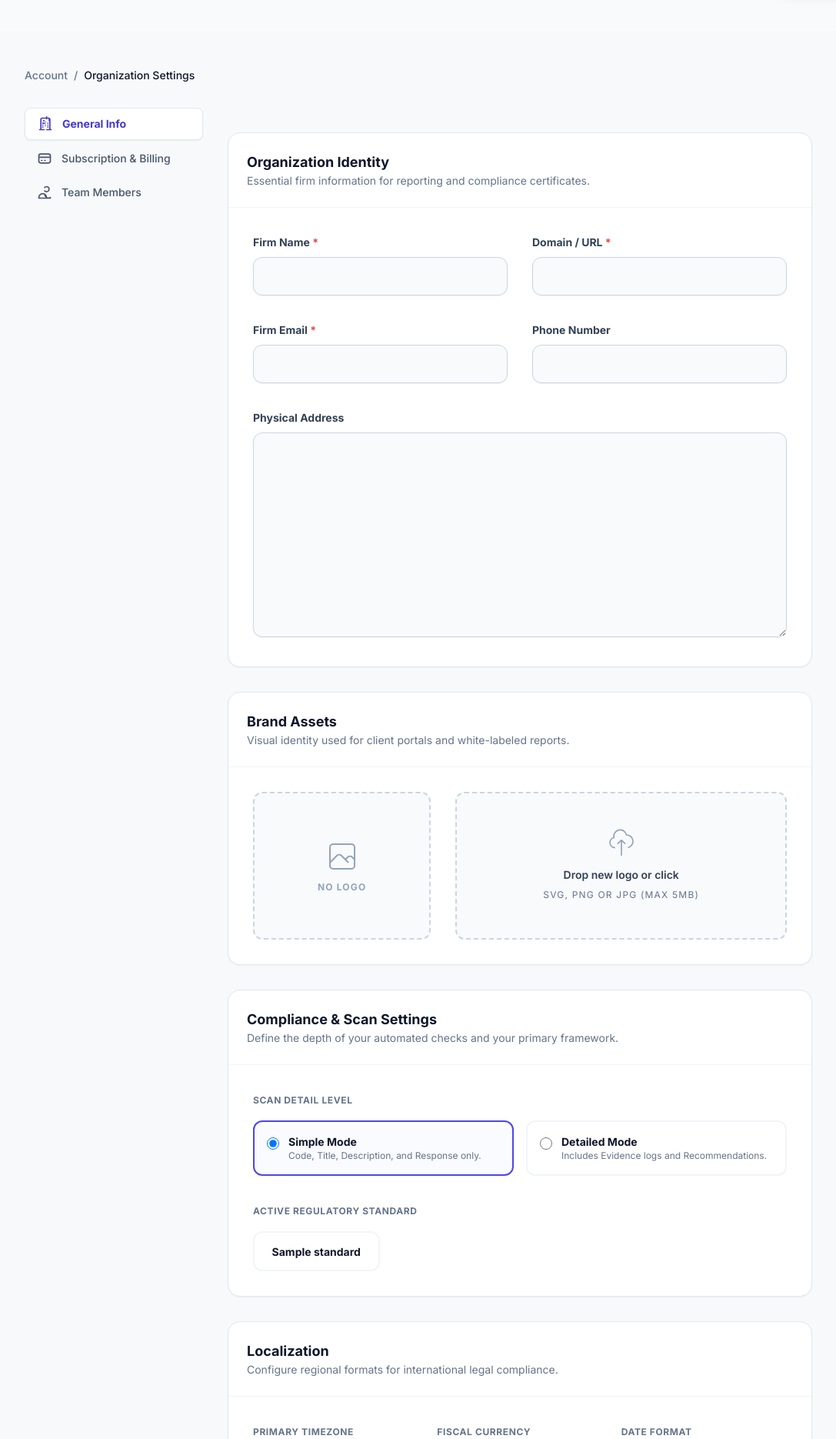
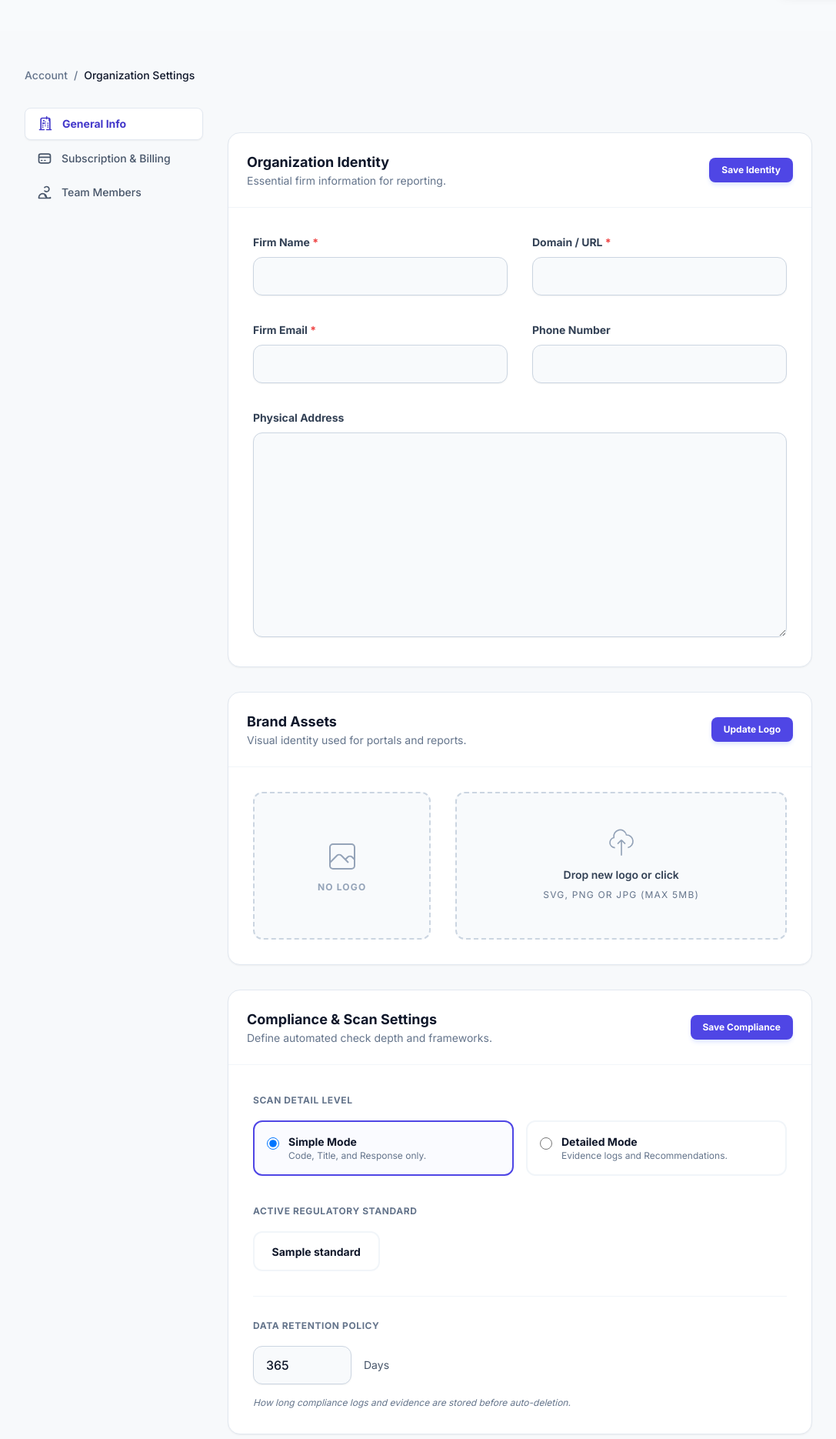
Before and after one commit to links900/complylaw-v5, a Django app: template templates/users/firm_settings.html in a window 1280 px wide. Shown: the part 65-1935 px from the top of the page at 77% size, without its empty margins (96-1183 px from the left). Run offline with Django 5.2, Linux system fonts and the light colour scheme; tables that the repository leaves empty hold one stand-in row (values such as "Sample post"); the template is opened without the code that fills it: values that come from a table or form of the project are taken from there, most other values are stand-ins (such as "Sample title", 1, 10 or a date in 2020); parts of the project's set-up code (start-up, migrations or seed data) failed here and were passed over; some libraries are stand-ins or nearby versions.

Commit message:
Working ComplyLaw 5.3

```diff
--- a/templates/base.html
+++ b/templates/base.html
@@ -88,37 +88,56 @@
 						<div class="hidden sm:flex items-center h-8 w-[1px] bg-slate-200 mx-2"></div>
 
 						<div class="relative" x-data="{ profileOpen: false }">
-                            <button @click="profileOpen = !profileOpen" class="flex items-center gap-2 group">
-                                <div class="w-8 h-8 rounded-full bg-brand-600 text-white flex items-center justify-center text-xs font-bold border-2 border-white shadow-sm group-hover:ring-2 group-hover:ring-brand-500/20 transition-all">
-                                    {{ user.username|slice:":1"|upper }}
+							<button @click="profileOpen = !profileOpen" class="flex items-center gap-2 group focus:outline-none">
+								<div class="w-9 h-9 rounded-full bg-indigo-600 flex items-center justify-center overflow-hidden border-2 border-white shadow-sm group-hover:ring-2 group-hover:ring-brand-500/20 transition-all">
+									{% if user.firmprofile.logo %}
+										<img src="{{ user.firmprofile.logo.url }}" class="w-full h-full object-cover">
+									{% else %}
+										<span class="text-white text-xs font-bold">{{ user.username|slice:":1"|upper }}</span>
+									{% endif %}
 								</div>
-                                <svg class="w-4 h-4 text-slate-400" fill="none" stroke="currentColor" viewBox="0 0 24 24"><path stroke-linecap="round" stroke-linejoin="round" stroke-width="2" d="M19 9l-7 7-7-7"/></svg>
+
+								<svg class="w-4 h-4 text-slate-400 group-hover:text-slate-600 transition-colors" fill="none" stroke="currentColor" viewBox="0 0 24 24">
+									<path stroke-linecap="round" stroke-linejoin="round" stroke-width="2" d="M19 9l-7 7-7-7"/>
+								</svg>
 							</button>
 
-                            <div x-show="profileOpen" x-cloak @click.away="profileOpen = false"
-                                 class="absolute right-0 mt-3 w-56 bg-white rounded-xl shadow-xl border border-slate-200 py-2 z-50 animate-fade-in">
+							<div x-show="profileOpen"
+								 x-cloak
+								 @click.away="profileOpen = false"
+								 class="absolute right-0 mt-3 w-56 bg-white rounded-xl shadow-xl border border-slate-200 py-2 z-50">
+
 								<div class="px-4 py-2 border-b border-slate-100 mb-1">
-                                    <p class="text-xs font-bold text-slate-400 uppercase tracking-widest">Organization</p>
+									<p class="text-[10px] font-bold text-slate-400 uppercase tracking-widest">Organization</p>
 									<p class="text-sm font-semibold text-slate-900 truncate">
 										{% if user.firmprofile %}
 											{{ user.firmprofile.firm_name }}
 										{% else %}
 											Setup Organization
-{% endif %}</p>
+										{% endif %}
+									</p>
 								</div>
-                                <a href="{% url 'users:profile' %}" class="block px-4 py-2 text-sm text-slate-700 hover:bg-slate-50">User Settings</a>
-                                <a href="{% url 'users:firm_settings' %}" class="block px-4 py-2 text-sm text-slate-700 hover:bg-slate-50">Firm Configuration</a>
+
+								<a href="{% url 'users:profile' %}" class="block px-4 py-2 text-sm text-slate-700 hover:bg-slate-50 transition-colors">User Settings</a>
+								<a href="{% url 'users:firm_settings' %}" class="block px-4 py-2 text-sm text-slate-700 hover:bg-slate-50 transition-colors">Firm Configuration</a>
+
 								<div class="h-[1px] bg-slate-100 my-1"></div>
+
 								<form method="post" action="{% url 'account_logout' %}" class="block">
 									{% csrf_token %}
-                                    <button type="submit" class="w-full text-left px-4 py-2 text-sm text-rose-600 font-bold hover:bg-rose-50 transition-colors">Sign Out</button>
+									<button type="submit" class="w-full text-left px-4 py-2 text-sm text-rose-600 font-bold hover:bg-rose-50 transition-colors">
+										Sign Out
+									</button>
 								</form>
 							</div>
 						</div>
 						{% else %}
+						<div class="flex items-center gap-4">
 							<a href="{% url 'account_login' %}" class="text-sm font-bold text-slate-600 hover:text-slate-900 transition-colors">Log In</a>
 							<a href="{% url 'account_signup' %}" class="bg-brand-600 text-white px-5 py-2.5 rounded-lg text-sm font-bold shadow-lg shadow-brand-200 hover:bg-brand-700 transition-all transform active:scale-95">Start Free Trial</a>
+						</div>
 						{% endif %}
+
                 </div>
             </div>
         </div>
--- a/templates/users/firm_settings.html
+++ b/templates/users/firm_settings.html
@@ -1,6 +1,3 @@
-<!-- templates/users/firm_settings.html — BEAUTIFUL & PERFECTLY SIZED -->
-
-
 {% extends "base.html" %}
 {% load static %}
 
@@ -35,11 +32,12 @@
         </nav>
       </aside>
 
-      <div class="lg:col-span-9">
+      <form method="post" enctype="multipart/form-data" class="lg:col-span-9 space-y-8">
+        {% csrf_token %}
 
         {% if messages %}
           {% for message in messages %}
-            <div class="mb-6 p-4 rounded-xl flex items-center shadow-sm border
+            <div class="p-4 rounded-xl flex items-center shadow-sm border
               {% if message.tags == 'success' %}bg-emerald-50 text-emerald-800 border-emerald-100
               {% else %}bg-red-50 text-red-800 border-red-100{% endif %}">
               <svg class="w-5 h-5 mr-3" fill="currentColor" viewBox="0 0 20 20"><path fill-rule="evenodd" d="M10 18a8 8 0 100-16 8 8 0 000 16zm3.707-9.293a1 1 0 00-1.414-1.414L9 10.586 7.707 9.293a1 1 0 00-1.414 1.414l2 2a1 1 0 001.414 0l4-4z" clip-rule="evenodd"/></svg>
@@ -48,13 +46,14 @@
           {% endfor %}
         {% endif %}
 
-        <form method="post" enctype="multipart/form-data" class="space-y-8">
-          {% csrf_token %}
-
         <div class="bg-white border border-slate-200 rounded-2xl shadow-sm">
-            <div class="p-6 border-b border-slate-100">
+          <input type="hidden" name="section_name" value="Organization Identity">
+          <div class="p-6 border-b border-slate-100 flex justify-between items-center">
+            <div>
               <h2 class="text-lg font-bold text-slate-900">Organization Identity</h2>
-              <p class="text-sm text-slate-500">Essential firm information for reporting and compliance certificates.</p>
+              <p class="text-sm text-slate-500">Essential firm information for reporting.</p>
+            </div>
+            <button type="submit" class="px-4 py-2 text-xs font-bold bg-indigo-600 text-white rounded-lg hover:bg-indigo-700 transition shadow-md shadow-indigo-100">Save Identity</button>
           </div>
 
           <div class="p-8 space-y-6">
@@ -93,9 +92,12 @@
         </div>
 
         <div class="bg-white border border-slate-200 rounded-2xl shadow-sm overflow-hidden">
-            <div class="p-6 border-b border-slate-100">
+          <div class="p-6 border-b border-slate-100 flex justify-between items-center">
+              <div>
                 <h2 class="text-lg font-bold text-slate-900">Brand Assets</h2>
-                <p class="text-sm text-slate-500">Visual identity used for client portals and white-labeled reports.</p>
+                <p class="text-sm text-slate-500">Visual identity used for portals and reports.</p>
+              </div>
+              <button type="submit" name="section_name" value="Brand Assets" class="px-4 py-2 text-xs font-bold bg-indigo-600 text-white rounded-lg hover:bg-indigo-700 transition shadow-md shadow-indigo-100">Update Logo</button>
           </div>
           <div class="p-8">
               <div class="flex flex-col md:flex-row items-start gap-8">
@@ -140,9 +142,12 @@
         </div>
 
         <div class="bg-white border border-slate-200 rounded-2xl shadow-sm">
-            <div class="p-6 border-b border-slate-100">
+          <div class="p-6 border-b border-slate-100 flex justify-between items-center">
+              <div>
                 <h2 class="text-lg font-bold text-slate-900">Compliance & Scan Settings</h2>
-                <p class="text-sm text-slate-500">Define the depth of your automated checks and your primary framework.</p>
+                <p class="text-sm text-slate-500">Define automated check depth and frameworks.</p>
+              </div>
+              <button type="submit" name="section_name" value="Compliance Settings" class="px-4 py-2 text-xs font-bold bg-indigo-600 text-white rounded-lg hover:bg-indigo-700 transition shadow-md shadow-indigo-100">Save Compliance</button>
           </div>
 
           <div class="p-8 space-y-8">
@@ -153,14 +158,14 @@
                           <input type="radio" name="scan_mode" value="simple" class="mt-1 h-4 w-4 text-indigo-600 border-slate-300" {% if form.scan_mode.value == 'simple' or form.instance.scan_mode == 'simple' %}checked{% endif %}>
                           <div class="ml-3">
                               <span class="block text-sm font-bold text-slate-900">Simple Mode</span>
-                                <span class="block text-xs text-slate-500">Code, Title, Description, and Response only.</span>
+                              <span class="block text-xs text-slate-500">Code, Title, and Response only.</span>
                           </div>
                       </label>
                       <label class="relative flex p-4 cursor-pointer border-2 rounded-xl transition hover:bg-slate-50 border-slate-100 has-[:checked]:border-indigo-600 has-[:checked]:bg-indigo-50/30">
                           <input type="radio" name="scan_mode" value="detailed" class="mt-1 h-4 w-4 text-indigo-600 border-slate-300" {% if form.scan_mode.value == 'detailed' or form.instance.scan_mode == 'detailed' %}checked{% endif %}>
                           <div class="ml-3">
                               <span class="block text-sm font-bold text-slate-900">Detailed Mode</span>
-                                <span class="block text-xs text-slate-500">Includes Evidence logs and Recommendations.</span>
+                              <span class="block text-xs text-slate-500">Evidence logs and Recommendations.</span>
                           </div>
                       </label>
                   </div>
@@ -168,13 +173,6 @@
 
               <div class="space-y-4">
                   <label class="text-xs font-bold text-slate-500 uppercase tracking-wider">Active Regulatory Standard</label>
-
-                    {% if form.active_standard.errors %}
-                    <div class="p-3 bg-red-50 border border-red-100 text-red-700 text-xs rounded-lg">
-                        <strong>Invalid Selection:</strong> {{ form.active_standard.errors|join:", " }}
-                    </div>
-                    {% endif %}
-
                   <div class="grid grid-cols-2 sm:grid-cols-3 md:grid-cols-4 gap-3">
                       {% for standard in available_standards %}
                       <label class="cursor-pointer group">
@@ -186,26 +184,43 @@
                       </label>
                       {% empty %}
                       <div class="col-span-full py-4 text-center text-slate-400 text-sm italic border-2 border-dashed border-slate-100 rounded-xl">
-                            No compliance standards found in system.
+                          No compliance standards found.
                       </div>
                       {% endfor %}
                   </div>
+              </div>
+
+              <div class="space-y-4 pt-6 border-t border-slate-100">
+                <label class="text-xs font-bold text-slate-500 uppercase tracking-wider">Data Retention Policy</label>
+                <div class="flex items-center gap-4">
+                  <div class="w-32">
+                    {{ form.retention_days }}
+                  </div>
+                  <span class="text-sm text-slate-600">Days</span>
+                </div>
+                <p class="text-xs text-slate-500 italic">How long compliance logs and evidence are stored before auto-deletion.</p>
+                {% if form.retention_days.errors %}
+                  <p class="text-red-600 text-xs mt-1">{{ form.retention_days.errors|join:", " }}</p>
+                {% endif %}
               </div>
           </div>
         </div>
 
         <div class="bg-white border border-slate-200 rounded-2xl shadow-sm">
-            <div class="p-6 border-b border-slate-100">
+          <div class="p-6 border-b border-slate-100 flex justify-between items-center">
+              <div>
                 <h2 class="text-lg font-bold text-slate-900">Localization</h2>
-                <p class="text-sm text-slate-500">Configure regional formats for international legal compliance.</p>
+                <p class="text-sm text-slate-500">Configure regional formats.</p>
+              </div>
+              <button type="submit" name="section_name" value="Localization" class="px-4 py-2 text-xs font-bold bg-indigo-600 text-white rounded-lg hover:bg-indigo-700 transition shadow-md shadow-indigo-100">Save Formats</button>
           </div>
           <div class="p-8 grid grid-cols-1 md:grid-cols-3 gap-6">
               <div class="space-y-2">
-                    <label class="text-xs font-bold text-slate-500 uppercase tracking-wider">Primary Timezone</label>
+                  <label class="text-xs font-bold text-slate-500 uppercase tracking-wider">Timezone</label>
                   {{ form.timezone }}
               </div>
               <div class="space-y-2">
-                    <label class="text-xs font-bold text-slate-500 uppercase tracking-wider">Fiscal Currency</label>
+                  <label class="text-xs font-bold text-slate-500 uppercase tracking-wider">Currency</label>
                   {{ form.currency }}
               </div>
               <div class="space-y-2">
@@ -214,32 +229,8 @@
               </div>
           </div>
         </div>
-
-          <div class="bg-indigo-50 border border-indigo-100 rounded-2xl p-6 flex flex-col md:flex-row items-center justify-between gap-4">
-            <div class="flex items-center">
-                <div class="p-3 bg-indigo-600 text-white rounded-xl mr-4">
-                    <svg class="w-6 h-6" fill="currentColor" viewBox="0 0 20 20"><path d="M11 3a1 1 0 10-2 0v1a1 1 0 102 0V3zM15.657 5.757a1 1 0 00-1.414-1.414l-.707.707a1 1 0 001.414 1.414l.707-.707zM18 10a1 1 0 01-1 1h-1a1 1 0 110-2h1a1 1 0 011 1zM5.05 6.464A1 1 0 106.464 5.05l-.707-.707a1 1 0 00-1.414 1.414l.707.707zM5 10a1 1 0 01-1 1H3a1 1 0 110-2h1a1 1 0 011 1zM8 16v-1h4v1a2 2 0 11-4 0zM12 14c.015-.34.208-.646.477-.859a4 4 0 10-4.954 0c.27.213.462.519.477.859h4z"></path></svg>
-                </div>
-                <div>
-                    <h3 class="font-bold text-indigo-900">Current Plan: {{ form.instance.get_subscription_tier_display }}</h3>
-                    <p class="text-sm text-indigo-700">Your account is active and in good standing.</p>
-                </div>
-            </div>
-            <a href="/billing/" class="w-full md:w-auto px-6 py-2.5 bg-indigo-600 text-white text-sm font-bold rounded-xl hover:bg-indigo-700 transition text-center shadow-lg shadow-indigo-100">
-                Manage Subscription
-            </a>
-          </div>
-
-          <div class="flex items-center justify-between pt-8 border-t border-slate-200">
-            <a href="{% url 'users:profile' %}" class="text-sm font-bold text-slate-600 hover:text-slate-900 transition">
-              ← Back to Profile
-            </a>
-            <button type="submit" class="px-10 py-3 text-sm font-bold text-white bg-indigo-600 rounded-xl hover:bg-indigo-700 shadow-xl shadow-indigo-100 transition transform active:scale-95">
-                Save All Changes
-            </button>
-          </div>
-
-          <div class="pt-12">
+      </form>
+      <div class="lg:col-start-4 lg:col-span-9 pt-12">
         <div class="p-6 bg-red-50 rounded-2xl border border-red-100 flex flex-col md:flex-row items-center justify-between gap-4">
             <div class="text-center md:text-left">
                 <h4 class="text-sm font-bold text-red-800 uppercase tracking-widest">Danger Zone</h4>
@@ -251,8 +242,6 @@
         </div>
       </div>
 
-        </form>
-      </div>
     </div>
   </div>
 </div>
@@ -263,7 +252,7 @@
             <svg class="w-8 h-8" fill="none" stroke="currentColor" viewBox="0 0 24 24"><path stroke-linecap="round" stroke-linejoin="round" stroke-width="2" d="M12 9v2m0 4h.01m-6.938 4h13.856c1.54 0 2.502-1.667 1.732-3L13.732 4c-.77-1.333-2.694-1.333-3.464 0L3.34 16c-.77 1.333.192 3 1.732 3z"></path></svg>
         </div>
         <h3 class="text-xl font-bold text-slate-900 text-center mb-2">Archive Organization?</h3>
-        <p class="text-slate-500 text-center text-sm mb-8">This will immediately suspend access for all <strong>{{ firm.users.count }} team members</strong>. All active compliance monitoring will be paused.</p>
+        <p class="text-slate-500 text-center text-sm mb-8">This will immediately suspend access for all team members. All active compliance monitoring will be paused.</p>
 
         <div class="flex flex-col gap-3">
             <form method="post" action="{% url 'users:archive_firm' %}">
@@ -280,7 +269,6 @@
 </div>
 
 <style>
-    /* Styling Django widgets to match UI */
     input[type="text"], input[type="email"], input[type="url"], input[type="tel"], textarea, select {
         @apply w-full rounded-lg border-slate-300 text-sm py-2.5 focus:ring-2 focus:ring-indigo-500 focus:border-indigo-500 transition-all;
     }
@@ -293,7 +281,6 @@ document.addEventListener("DOMContentLoaded", function () {
     const previewImg = document.getElementById('preview-img');
     const emptyPreview = document.getElementById('empty-preview');
 
-    // Live Logo Preview
     input?.addEventListener('change', function(e) {
         const file = e.target.files[0];
         if (file) {
@@ -308,7 +295,6 @@ document.addEventListener("DOMContentLoaded", function () {
     });
 });
 
-// Archive Modal Control
 function toggleArchiveModal(show) {
     const modal = document.getElementById('archiveModal');
     if (show) {
--- a/users/forms.py
+++ b/users/forms.py
@@ -1,13 +1,15 @@
-# users/forms.py
 import re
 import pytz
 import os
+import logging
 from django import forms
 from django.conf import settings
 from .models import FirmProfile
 
-class FirmSettingsForm(forms.ModelForm):
-    # Standard International Choices
+logger = logging.getLogger(__name__)
+
+class BaseFirmForm(forms.ModelForm):
+    """ The Core logic shared by both Wizard and Settings """
     CURRENCY_CHOICES = [('USD', 'USD ($)'), ('EUR', 'EUR (€)'), ('GBP', 'GBP (£)'), ('INR', 'INR (₹)')]
     DATE_FORMAT_CHOICES = [('%m/%d/%Y', 'MM/DD/YYYY'), ('%d/%m/%Y', 'DD/MM/YYYY'), ('%Y-%m-%d', 'YYYY-MM-DD')]
     TIMEZONE_CHOICES = [(tz, tz) for tz in pytz.common_timezones]
@@ -21,62 +23,35 @@ class FirmSettingsForm(forms.ModelForm):
         fields = [
             'firm_name', 'email', 'phone', 'domain',
             'timezone', 'currency', 'date_format',
-            'address', 'logo', 'subscription_tier'
+            'address', 'logo', 'subscription_tier','retention_days'
         ]
+
+        widgets = {
+            'retention_days': forms.NumberInput(attrs={'class': 'form-input', 'min': '1'}),
+        }
 
     def __init__(self, *args, **kwargs):
         super().__init__(*args, **kwargs)
 
-        # 1. DYNAMICALLY LOAD STANDARDS FROM FILESYSTEM
-        commands_path = os.path.join(settings.BASE_DIR, 'checklists', 'management', 'commands')
-        dynamic_choices = []
-
-        if os.path.exists(commands_path):
-            for filename in os.listdir(commands_path):
-                if filename.startswith("seed_") and filename.endswith(".py"):
-                    # Transform 'seed_gdpr.py' -> 'GDPR'
-                    val = filename.replace("seed_", "").replace(".py", "").upper()
-                    dynamic_choices.append((val, val))
-
-        # Fallback to GDPR if no files found
-        if not dynamic_choices:
-            dynamic_choices = [('GDPR', 'GDPR')]
-
-        # Update the choices for the active_standard field to allow validation
-        if 'active_standard' in self.fields:
-            self.fields['active_standard'].choices = sorted(dynamic_choices)
-
-        # 2. APPLY STYLING
-        # High-contrast international grade styling
-        standard_css = (
-            "w-full bg-slate-50 border border-slate-300 rounded-xl py-3 px-4 "
-            "text-slate-900 focus:ring-2 focus:ring-indigo-500 focus:border-indigo-500 "
-            "transition-all placeholder:text-slate-400 font-medium shadow-sm"
-        )
-
-        file_css = (
-            "block w-full text-sm text-slate-500 "
-            "file:mr-4 file:py-2.5 file:px-4 file:rounded-lg file:border-0 "
-            "file:text-sm file:font-semibold file:bg-indigo-50 file:text-indigo-700 "
-            "hover:file:bg-indigo-100 transition-all"
-        )
+        standard_css = "w-full bg-slate-50 border border-slate-300 rounded-xl py-3 px-4 text-slate-900 focus:ring-2 focus:ring-indigo-500 focus:border-indigo-500 transition-all font-medium shadow-sm"
+        file_css = "block w-full text-sm text-slate-500 file:mr-4 file:py-2.5 file:px-4 file:rounded-lg file:border-0 file:text-sm file:font-semibold file:bg-indigo-50 file:text-indigo-700 hover:file:bg-indigo-100"
 
         for name, field in self.fields.items():
-            # Apply the appropriate CSS based on field type
-            if name == 'logo':
-                field.widget.attrs.update({'class': file_css})
-            else:
-                field.widget.attrs.update({'class': standard_css})
-
-            # Special handling for disabled fields
+            field.widget.attrs.update({'class': file_css if name == 'logo' else standard_css})
             if name == 'subscription_tier':
                 field.disabled = True
-                field.widget.attrs.update({
-                    'class': standard_css + " bg-slate-100 cursor-not-allowed border-slate-200 text-slate-500"
-                })
+
+        # If this is a POST/submitting data, make missing fields optional
+        if self.data:
+            for name, field in self.fields.items():
+                if name not in self.data and name not in self.files:
+                    field.required = False
 
     def clean_domain(self):
-        domain = self.cleaned_data.get('domain', '').strip().lower()
+        domain = self.cleaned_data.get('domain')
+        if 'domain' not in self.data:
+            return self.instance.domain
+        domain = domain.strip().lower()
         domain = re.sub(r'^https?://', '', domain.rstrip('/')).replace('www.', '')
         if FirmProfile.objects.filter(domain=domain).exclude(pk=self.instance.pk).exists():
             raise forms.ValidationError("Domain already registered.")
@@ -84,9 +59,31 @@ class FirmSettingsForm(forms.ModelForm):
 
     def clean_email(self):
         email = self.cleaned_data.get('email')
+        if 'email' not in self.data:
+            return self.instance.email
         if FirmProfile.objects.filter(email=email).exclude(pk=self.instance.pk).exists():
             raise forms.ValidationError("Email already in use.")
         return email
 
-# Set the alias so the Wizard view doesn't break
-FirmProfileForm = FirmSettingsForm
+    def save(self, commit=True):
+        """ CRITICAL: Only update fields that were actually submitted in the POST request """
+        instance = super().save(commit=False)
+        if self.data:
+            # Get the list of fields actually sent in the request
+            submitted_fields = [f for f in self.fields if f in self.data or f in self.files]
+            # Only update those specific fields on the instance
+            for field in submitted_fields:
+                if hasattr(instance, field):
+                    setattr(instance, field, self.cleaned_data.get(field))
+
+        if commit:
+            instance.save()
+        return instance
+
+class FirmProfileForm(BaseFirmForm):
+    class Meta(BaseFirmForm.Meta):
+        fields = [f for f in BaseFirmForm.Meta.fields if f != 'subscription_tier']
+
+class FirmSettingsForm(BaseFirmForm):
+    class Meta(BaseFirmForm.Meta):
+        fields = BaseFirmForm.Meta.fields + ['scan_mode', 'active_standard', 'audit_rigor']
```
Also changed, not shown: users/views.py (+59 -110 lines). Lines whose indentation alone changed are shown as unchanged.
